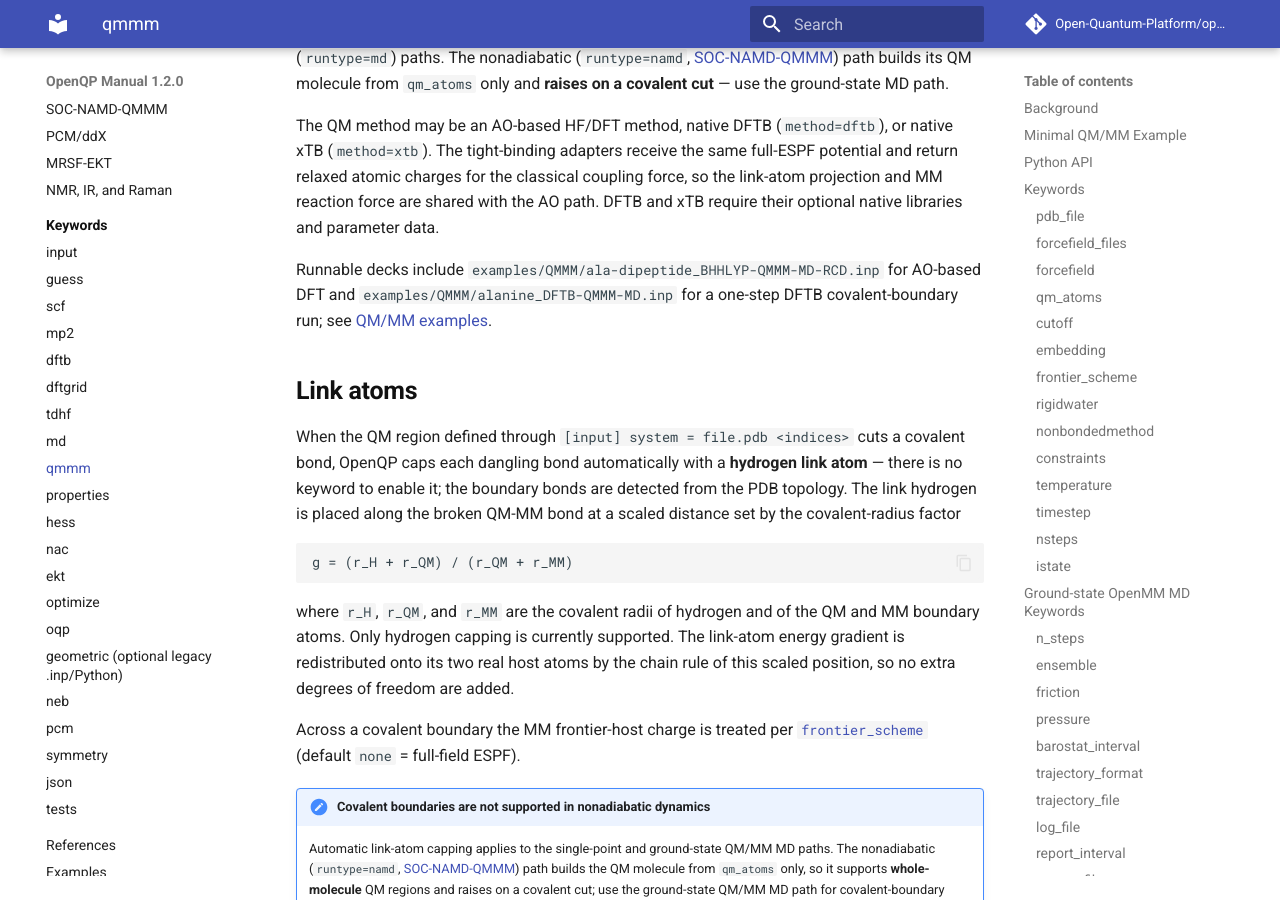
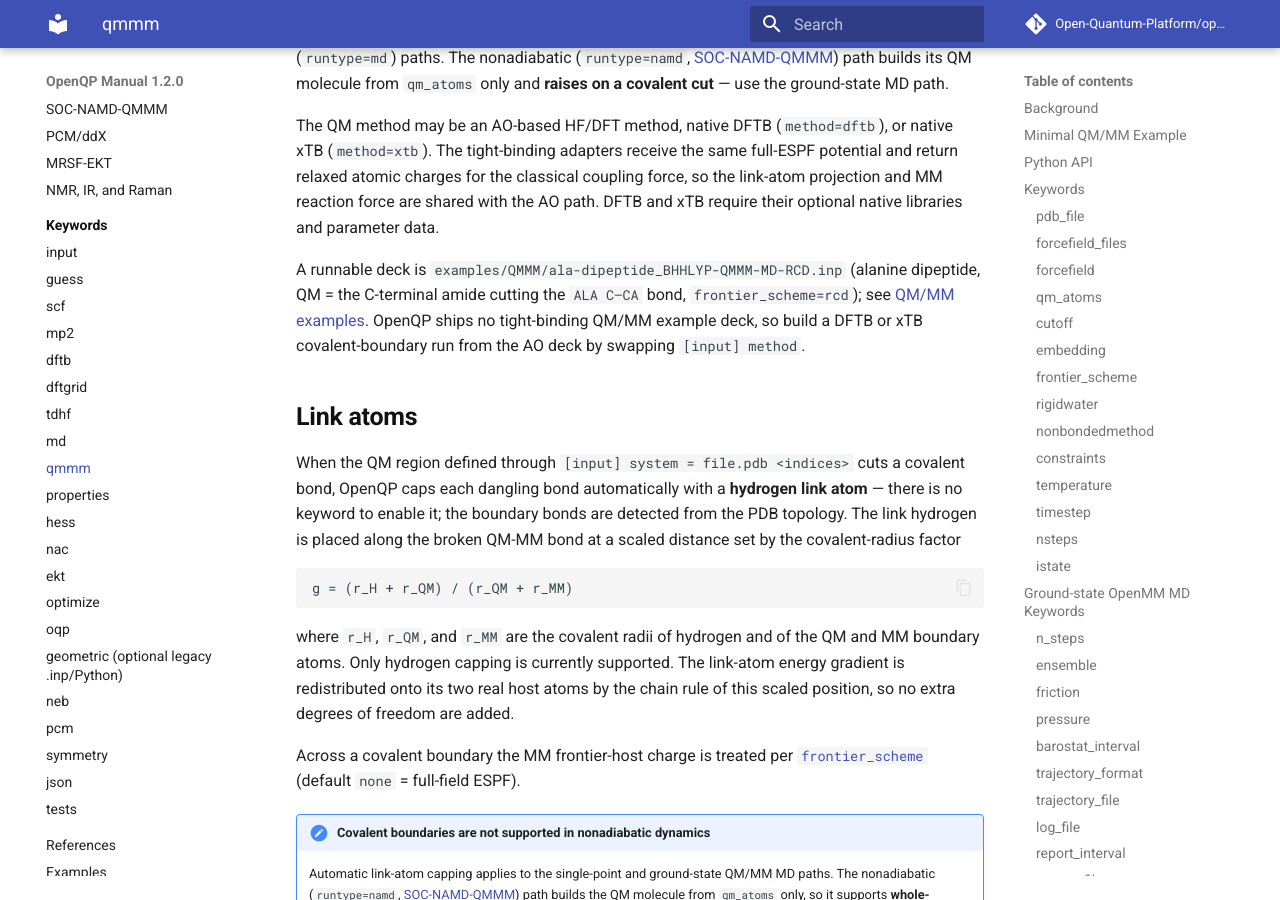
Before and after one commit to Open-Quantum-Platform/openqp-docs, an MkDocs documentation site: the page built from docs/keywords/qmmm.md, in a window 1280 px wide and 900 px high, scrolled down 14672 px. Built offline with MkDocs 1.6.1 and Material for MkDocs 9.7.7, drawn with Linux system fonts in a browser that asks for light colours; comment, search, counter and statistics services are not loaded.

Commit message:
docs(qmmm): drop the tight-binding example deck that does not exist
examples/QMMM/alanine_DFTB-QMMM-MD.inp is not in openqp main, and no DFTB or
xTB QM/MM deck exists anywhere under examples/ — the AO deck
ala-dipeptide_BHHLYP-QMMM-MD-RCD.inp is the only covalent-boundary example
that ships. Restore it as the single runnable reference and say plainly that
a TB deck has to be built by hand, instead of pointing at a missing file.

The TB claims in the same paragraph are correct and stay: the adapters do
receive the full ESPF potential (qmmm_driver.py:454) and publish relaxed net
atomic charges of the active state (qmmm_driver.py:465).

Co-Authored-By: Claude <noreply@anthropic.com>

```diff
--- a/docs/keywords/qmmm.md
+++ b/docs/keywords/qmmm.md
@@ -560,10 +560,11 @@ classical coupling force, so the link-atom projection and MM reaction force are
 shared with the AO path. DFTB and xTB require their optional native libraries
 and parameter data.
 
-Runnable decks include
-`examples/QMMM/ala-dipeptide_BHHLYP-QMMM-MD-RCD.inp` for AO-based DFT and
-`examples/QMMM/alanine_DFTB-QMMM-MD.inp` for a one-step DFTB covalent-boundary
-run; see [QM/MM examples](../examples/index.md#qmmm-examples).
+A runnable deck is `examples/QMMM/ala-dipeptide_BHHLYP-QMMM-MD-RCD.inp` (alanine
+dipeptide, QM = the C-terminal amide cutting the `ALA C–CA` bond,
+`frontier_scheme=rcd`); see [QM/MM examples](../examples/index.md#qmmm-examples).
+OpenQP ships no tight-binding QM/MM example deck, so build a DFTB or xTB
+covalent-boundary run from the AO deck by swapping `[input] method`.
 
 ## Link atoms
 
```
